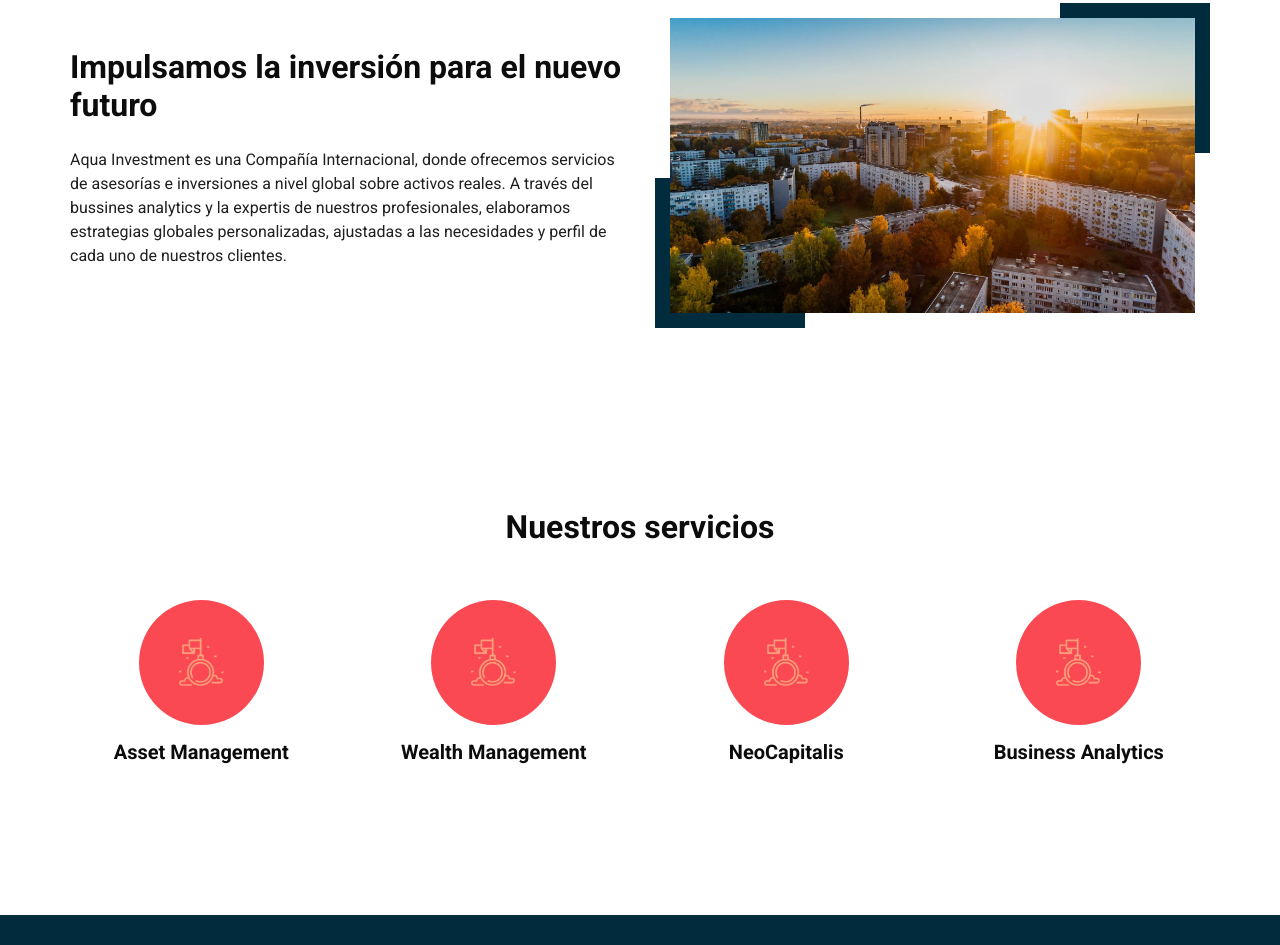
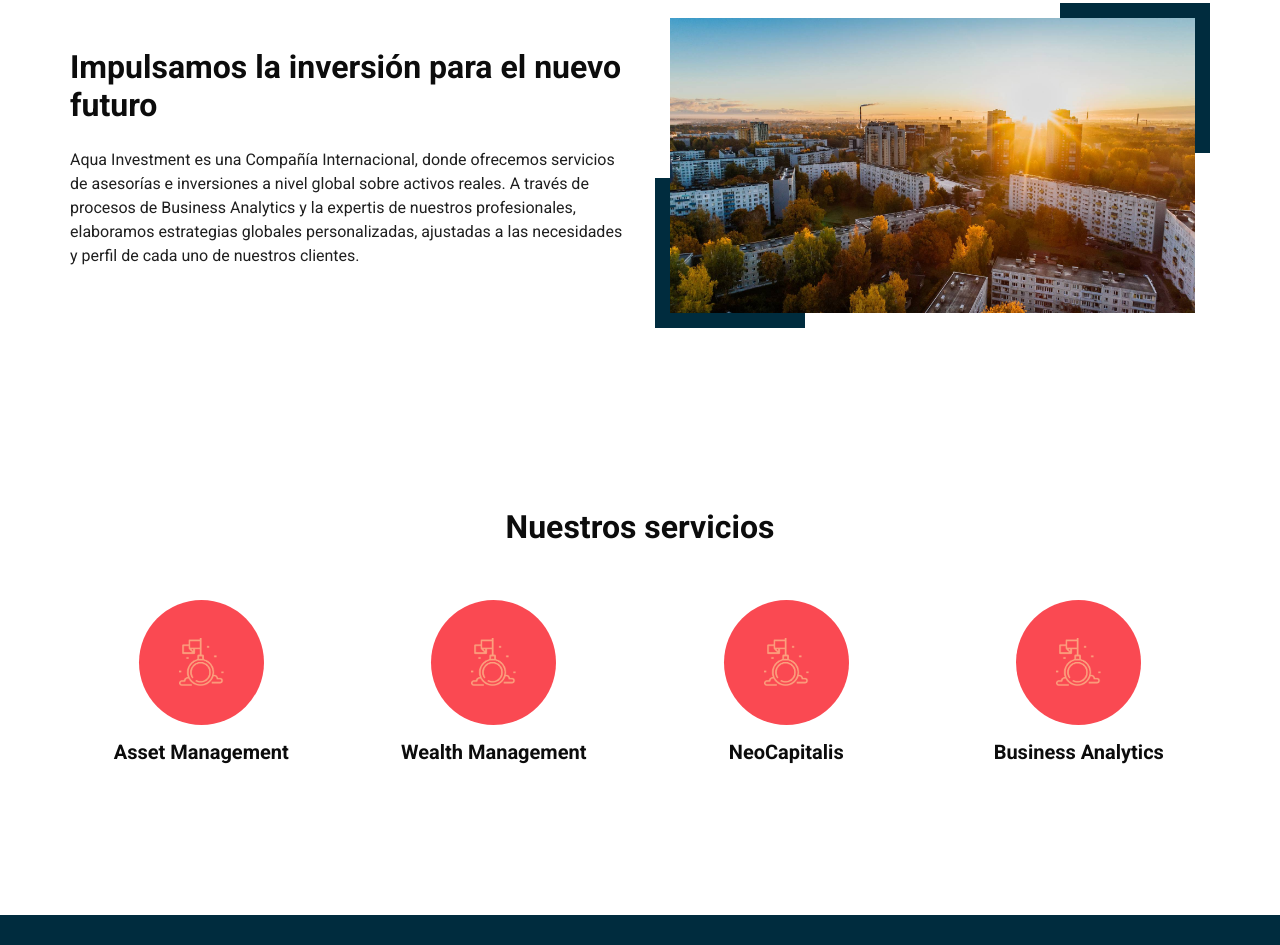
Before and after one commit to AquaInvestment/aquaweb, a plain HTML site: page index.html in a window 1280 px wide. Shown: the part 887-1832 px from the top of the page. Drawn offline with nearby package versions, Linux system fonts and the light colour scheme.

Commit message:
Add files via upload

```diff
--- a/index.html
+++ b/index.html
@@ -190,7 +190,7 @@
               </h2>
             </div>
             <p>
-              Aqua Investment es una Compañía Internacional, donde ofrecemos servicios de asesorías e inversiones a nivel global sobre activos reales. A través del bussines analytics y la expertis de nuestros profesionales, elaboramos estrategias globales personalizadas, ajustadas a las necesidades y perfil de cada uno de nuestros clientes.
+              Aqua Investment es una Compañía Internacional, donde ofrecemos servicios de asesorías e inversiones a nivel global sobre activos reales. A través de procesos de Business Analytics y la expertis de nuestros profesionales, elaboramos estrategias globales personalizadas, ajustadas a las necesidades y perfil de cada uno de nuestros clientes.
             </p>
             <!-- <a href="">
               Read More
```
